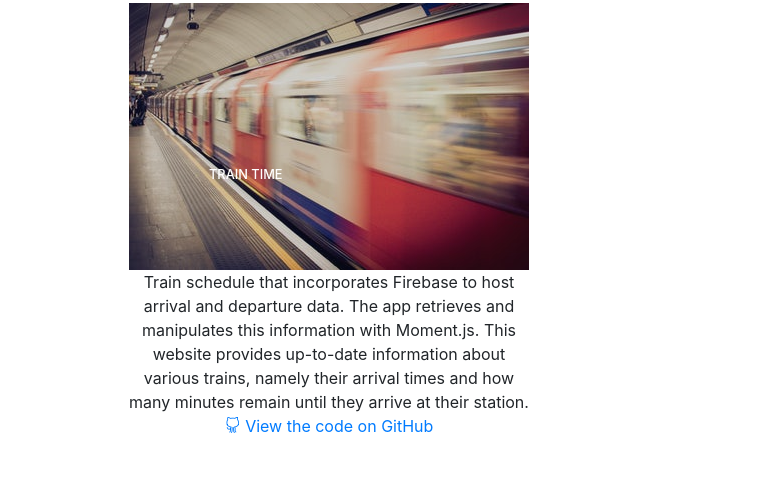
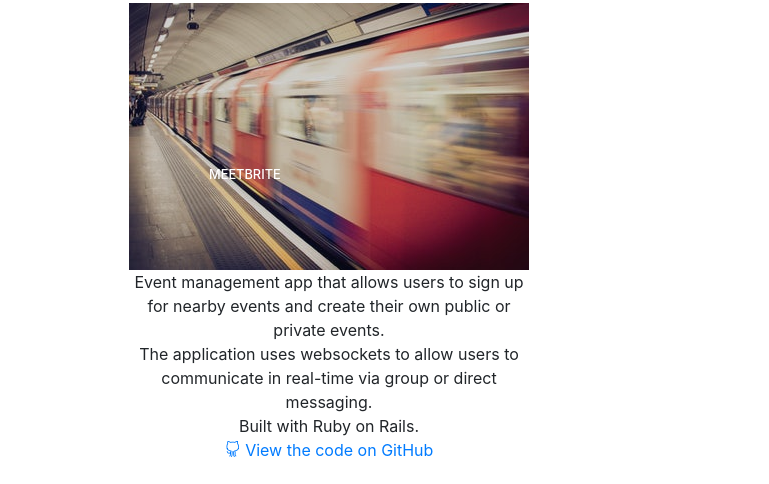
Before and after one commit to elishevaelbaz/elishevaelbaz.github.io, a website with bundled scripts: page index.html in a window 1280 px wide. Shown: the part 3201-3685 px from the top of the page, 511-1280 px from the left. Built offline with nearby package versions, Linux system fonts and the light colour scheme.

Commit message:
add meetbrite to projects

```diff
--- a/index.html
+++ b/index.html
@@ -341,21 +341,25 @@
           </div>
 
 
-
-
           <div class="col-lg-6">
-            <a class="portfolio-item" href="https://elishevaelbaz.github.io/Train-time/" target="_blank">
+            <a class="portfolio-item" href="https://github.com/meetbrite/meetbrite" target="_blank">
               <span class="caption">
                 <span class="caption-content">
-                  <h2>Train Time</h2>
+                  <h2>Meetbrite</h2>
                 </span>
               </span>
               <img class="img-fluid" src="img/train.jpg" alt="train-time">
             </a>
 
-            <p class="caption-content" style="text-align: center">Train schedule that incorporates Firebase to host arrival and departure data. The app retrieves and manipulates this information with Moment.js. This website provides up-to-date information about various trains, namely their arrival times and how many minutes remain until they arrive at their station.
+            <p class="caption-content" style="text-align: center">
+              Event management app that allows users to sign up for nearby events and create their own public or private events.
               <br>
-              <a href="https://github.com/elishevaelbaz/Train-time" target="_blank">
+              The application uses websockets to allow users to communicate in real-time via group or direct messaging.
+              <!-- The application uses websockets to allow users to communicate in real-time with other attendees through the event's group messaging page or send private messages to individual users through the direct-messaging feature.  -->
+              <br>
+              Built with Ruby on Rails.
+              <br>
+              <a href="https://github.com/meetbrite/meetbrite" target="_blank">
                 <i class="icon-social-github"></i>
               View the code on GitHub
               </a>
```
